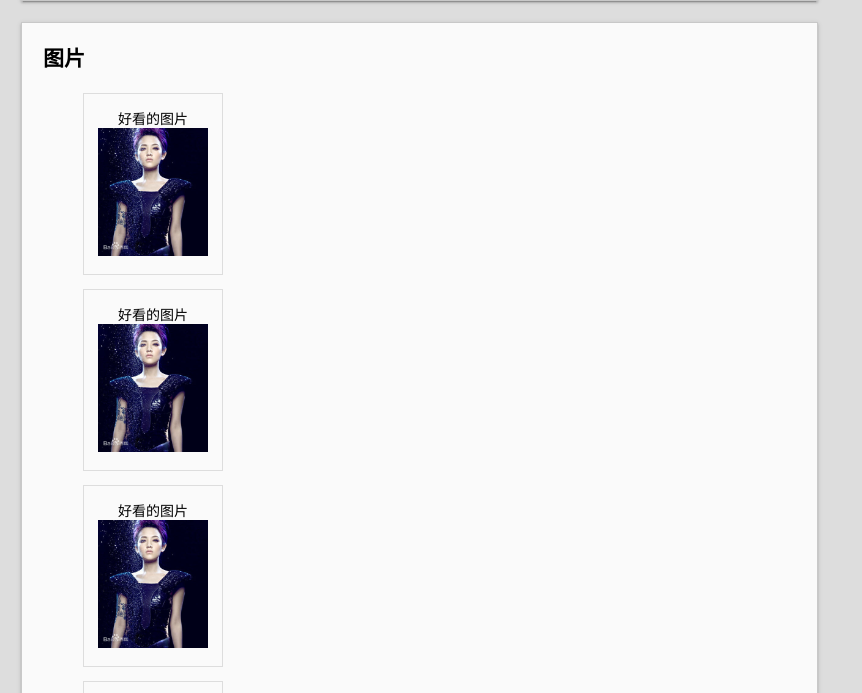
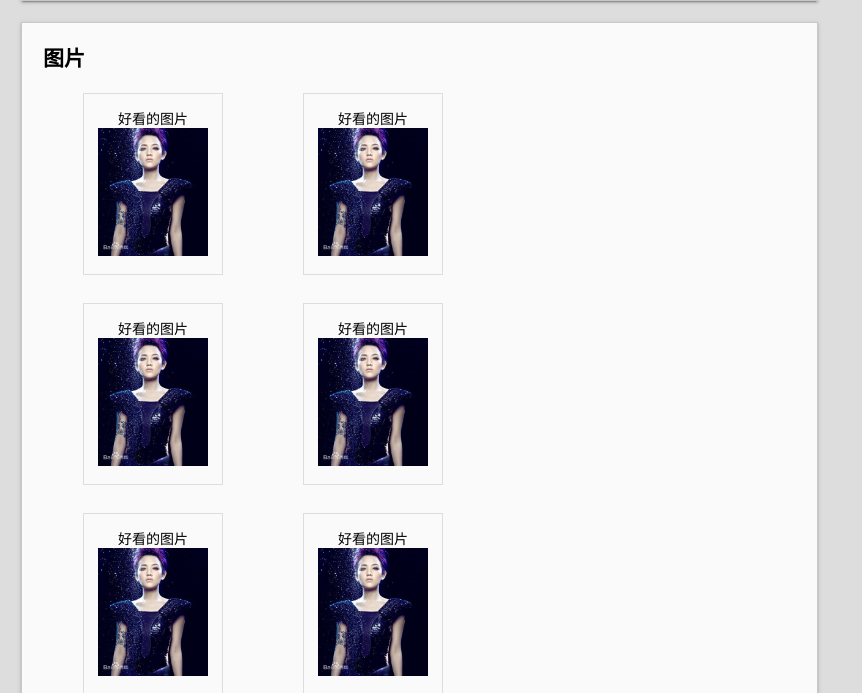
Before and after one commit to junioryauricasa/YourWildDad.github.io, a website: page task00/task005.html in a window 1280 px wide. Shown: the part 1958-2651 px from the top of the page, without its empty margins (0-862 px from the left). Drawn offline with Linux system fonts and the light colour scheme.

Commit message:
百度前端技术学院第一批任务 2016-3-17 commit by YourWildDad task005 ver 1.0.1

```diff
--- a/task00/style/task005.less
+++ b/task00/style/task005.less
@@ -146,8 +146,12 @@ main {
   li {
     line-height: 2rem;
   }
+  .images{
+    width: 80%;
+  }
   .image {
     width: 10em;
+    float: left;
     padding: 1em;
     text-align: center;
     border: 1px solid #ddd;
--- a/task00/task005.html
+++ b/task00/task005.html
@@ -164,8 +164,12 @@
     .post li {
       line-height: 2rem;
     }
+    .post .images {
+      width: 80%;
+    }
     .post .image {
       width: 10em;
+      float: left;
       padding: 1em;
       text-align: center;
       border: 1px solid #ddd;
@@ -319,6 +323,7 @@
   </article>
   <article class="post" id="post3">
     <h2 class="title">图片</h2>
+    <div class="images clear-fix">
       <figure class="image">
         <figcaption>好看的图片</figcaption>
         <img src="images/fanxiaoxuan.jpg"/>
@@ -359,6 +364,7 @@
         <figcaption>好看的图片</figcaption>
         <img src="images/fanxiaoxuan.jpg"/>
       </figure>
+    </div>
   </article>
   <article class="post" id="post4">
     <header>
```
Lines whose indentation alone changed are shown as unchanged.
